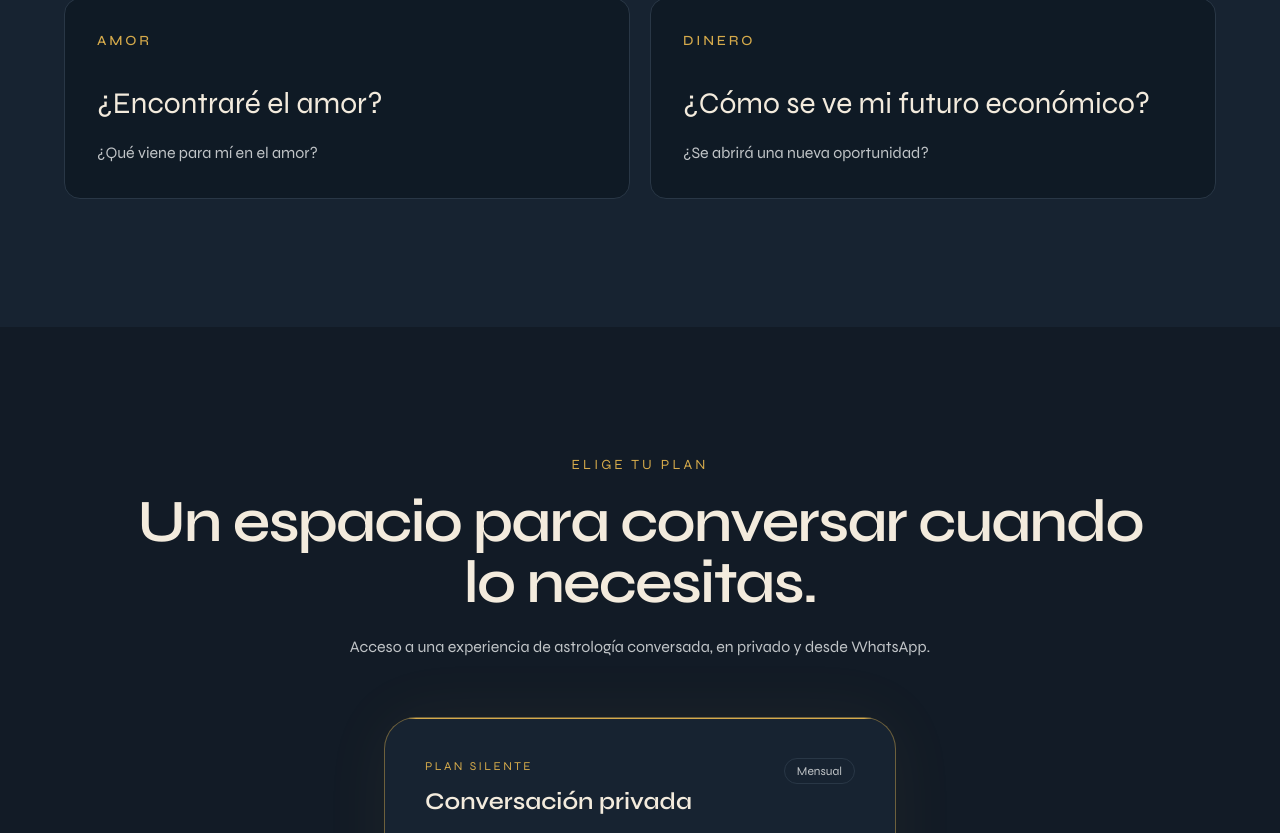
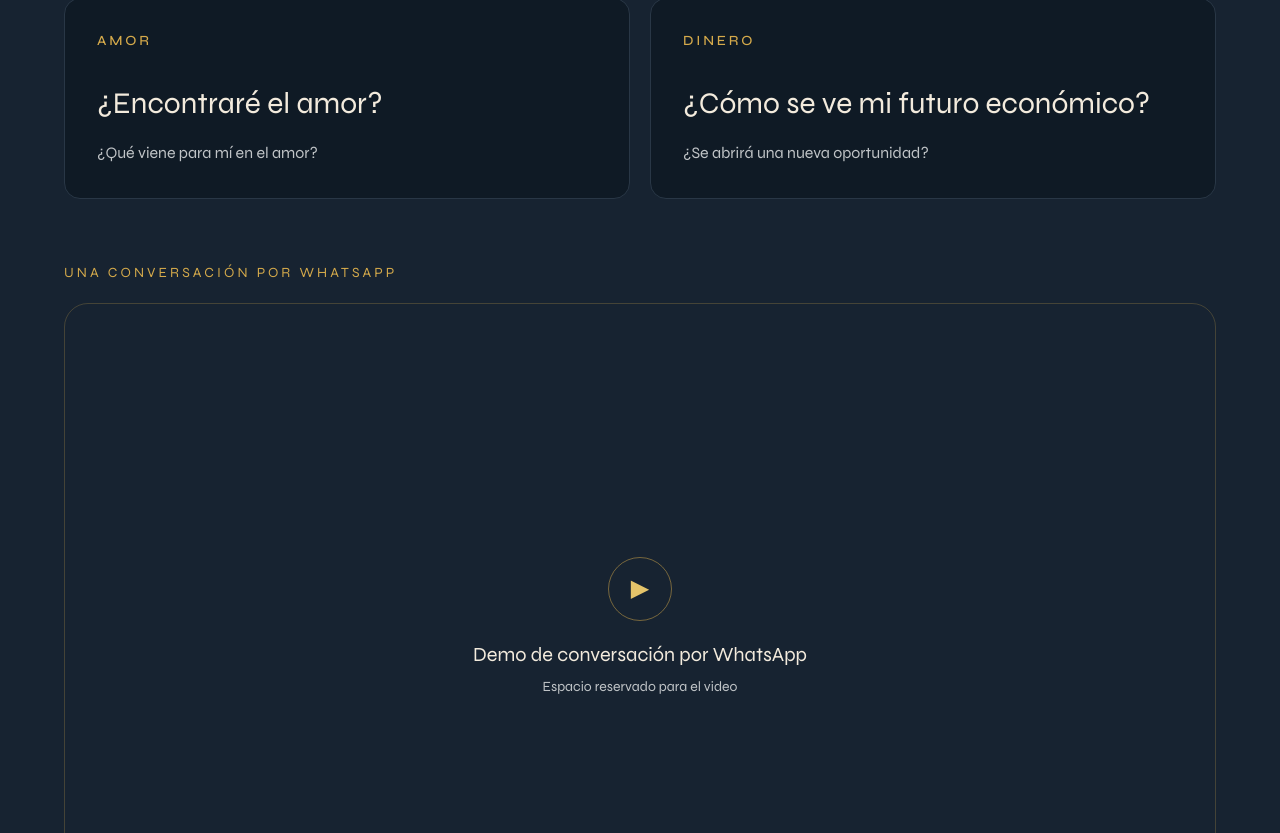
Before and after one commit to ElCopyPaste/silente-web, a Next.js app: page / in a window 1280 px wide. Shown: the part 1967-2800 px from the top of the page. Built offline with nearby package versions, Linux system fonts and the light colour scheme.

Commit message:
Reservar espacio para demo de WhatsApp

```diff
--- a/app/page.tsx
+++ b/app/page.tsx
@@ -42,6 +42,17 @@ function WhatIsSilenteSection() {
               </article>
             ))}
           </div>
+
+          <div className="mt-16">
+            <p className="mb-5 text-sm uppercase tracking-[.22em] text-[var(--silente-gold)]">Una conversación por WhatsApp</p>
+            <div role="img" aria-label="Espacio reservado para el demo en video de una conversación por WhatsApp" className="flex aspect-video w-full items-center justify-center overflow-hidden rounded-3xl border border-[rgba(213,170,75,.24)] bg-[radial-gradient(ellipse_at_center,rgba(213,170,75,.12),transparent_58%),rgba(5,14,22,.72)] px-6 text-center">
+              <div>
+                <span aria-hidden="true" className="mx-auto flex h-16 w-16 items-center justify-center rounded-full border border-[rgba(213,170,75,.5)] text-2xl text-[var(--silente-gold-light)]">▶</span>
+                <p className="mt-5 text-lg text-[var(--silente-ivory)] md:text-xl">Demo de conversación por WhatsApp</p>
+                <p className="mt-2 text-sm text-[var(--silente-muted)]">Espacio reservado para el video</p>
+              </div>
+            </div>
+          </div>
         </div>
       </div>
     </section>
```
